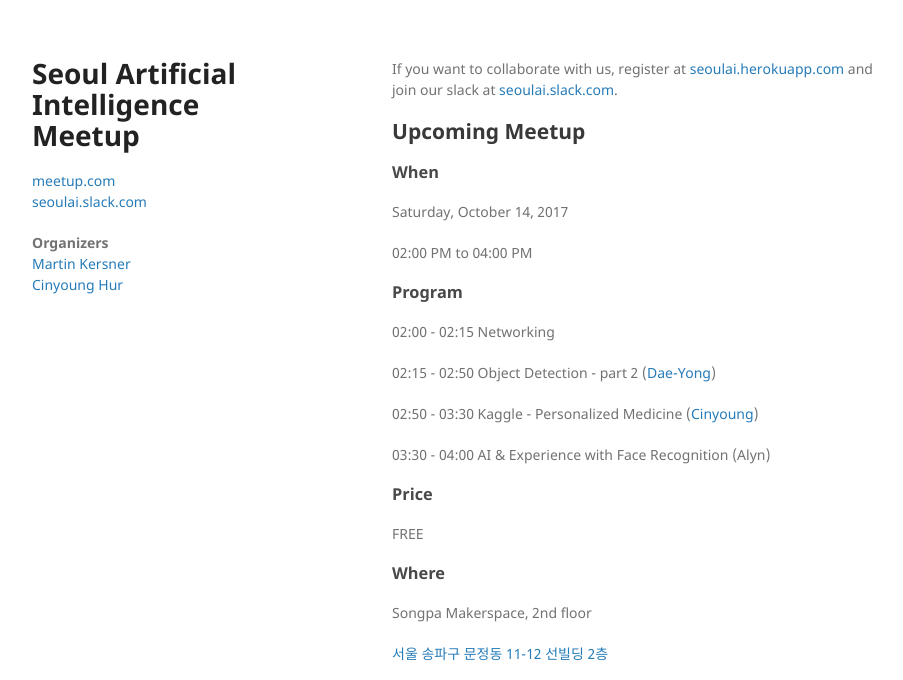
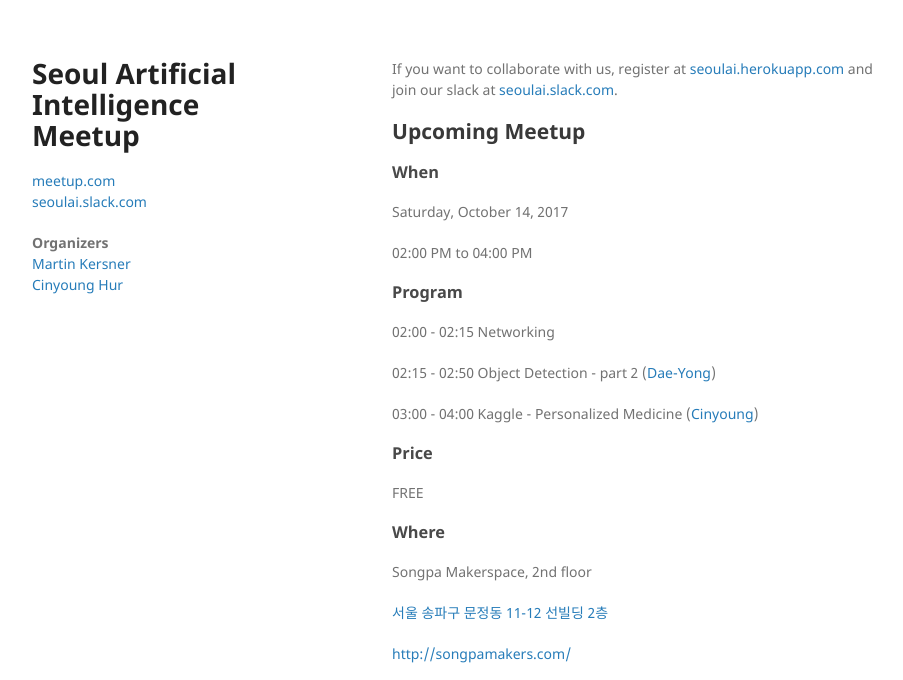
Before and after one commit to martinkersner/seoul-artificial-intelligence-meetup, a Jekyll site: the page built from docs/index.md, in a window 1280 px wide and 900 px high, cut to the strip 0-680 px from the top of the window. Shown: the whole strip, without its empty margins (178-1081 px from the left). Built offline with Jekyll 4.4.1, drawn with Linux system fonts in a browser that asks for light colours; the repository's description, which GitHub fills in, is left out.

Commit message:
Alyn's presentation postponed

```diff
--- a/docs/index.md
+++ b/docs/index.md
@@ -17,9 +17,7 @@
 
 02:15 - 02:50 Object Detection - part 2 ([Dae-Yong](members/daeyong))
 
-02:50 - 03:30 Kaggle - Personalized Medicine ([Cinyoung](members/cinyoung))
-
-03:30 - 04:00 AI & Experience with Face Recognition (Alyn)
+03:00 - 04:00 Kaggle - Personalized Medicine ([Cinyoung](members/cinyoung))
 
 ### Price
 <!--TBD-->
```
